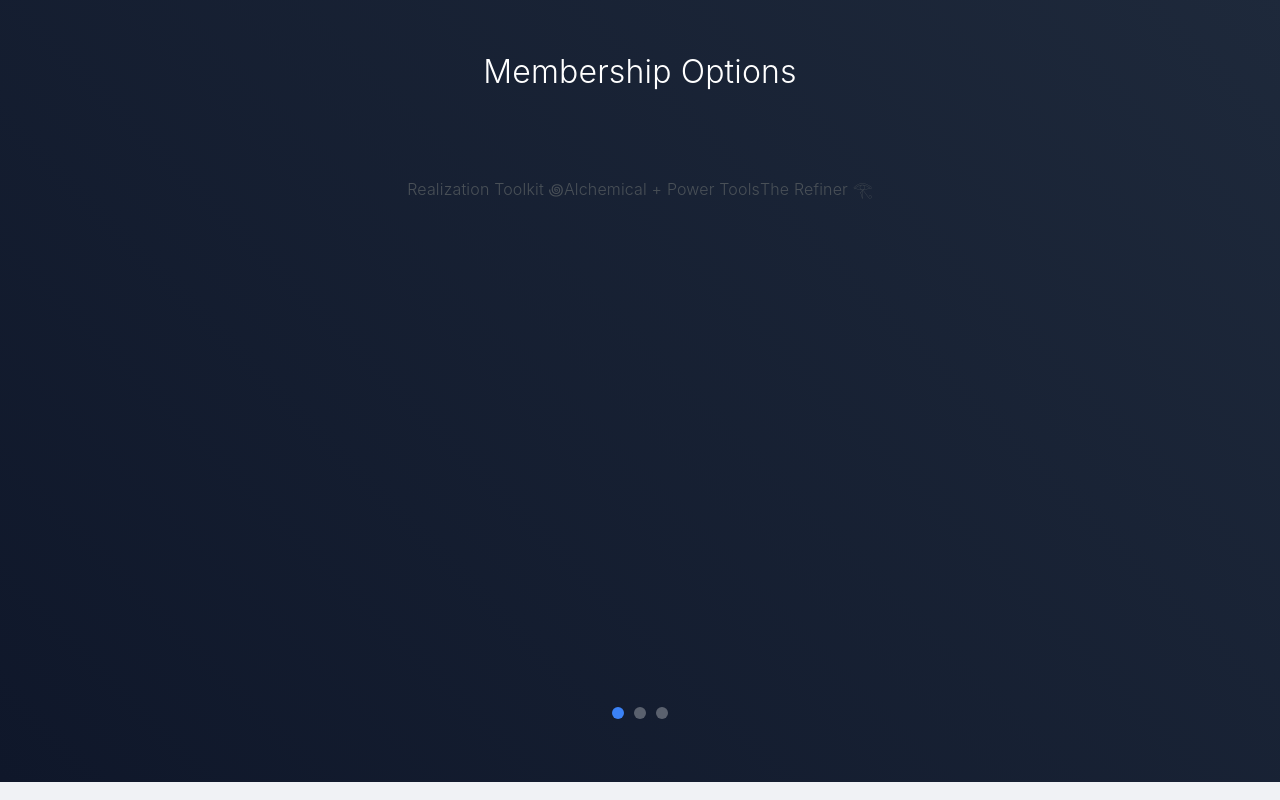
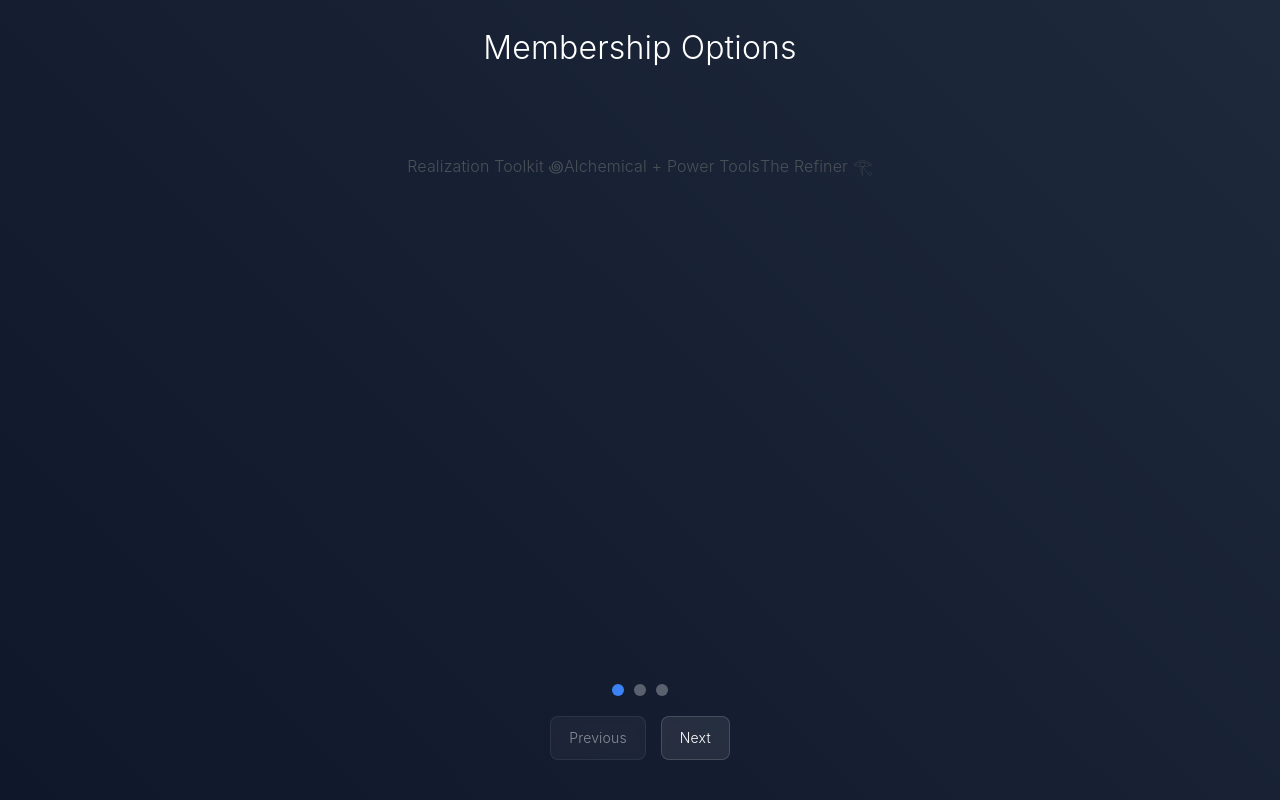
Before and after one commit to peatf/realization-toolkit, a Next.js app: page / in a window 1280 px wide. Shown: the part 7356-8156 px from the top of the page. Built offline with nearby package versions, Linux system fonts and the light colour scheme.

Commit message:
Update PricingSection.tsx

```diff
--- a/components/sections/PricingSection.tsx
+++ b/components/sections/PricingSection.tsx
@@ -1,20 +1,25 @@
 import React, { useEffect, useState, useRef } from 'react';
 
-const Star = ({ isGlowing, delay }) => {
+// Star component (no changes)
+const Star = ({ isGlowing, delay }: { isGlowing: boolean; delay: number; }) => {
   return (
     <div
       style={{
-        width: '2px', height: '2px', borderRadius: '50%',
+        width: '2px',
+        height: '2px',
+        borderRadius: '50%',
         background: isGlowing ? '#fff' : '#666',
         transition: `all 2s ease-in-out ${delay}s`,
-        position: 'relative', zIndex: 1
+        position: 'relative',
+        zIndex: 1,
       }}
     ></div>
   );
 };
 
+// StarsBackground component (no changes)
 const StarsBackground = () => {
-  const [glowingStars, setGlowingStars] = useState([]);
+  const [glowingStars, setGlowingStars] = useState<number[]>([]);
   const stars = 50;
   useEffect(() => {
     const interval = setInterval(() => {
@@ -25,28 +30,52 @@ const StarsBackground = () => {
   }, []);
 
   return (
-    <div className="stars-container" style={{
-      position: 'absolute', top: 0, left: 0, width: '100%', height: '100%',
-      overflow: 'hidden', pointerEvents: 'none'
-    }}>
+    <div
+      className="stars-container"
+      style={{
+        position: 'absolute',
+        top: 0,
+        left: 0,
+        width: '100%',
+        height: '100%',
+        overflow: 'hidden',
+        pointerEvents: 'none',
+      }}
+    >
       {Array.from({ length: stars }).map((_, index) => {
         const isGlowing = glowingStars.includes(index);
         const left = Math.random() * 100;
         const top = Math.random() * 100;
         const delay = (index % 10) * 0.1;
         return (
-          <div key={`star-${index}`} style={{
-              position: 'absolute', left: `${left}%`, top: `${top}%`,
-              opacity: isGlowing ? 1 : 0.5, transform: `scale(${isGlowing ? 1.5 : 1})`,
-              transition: `all 2s ease-in-out ${delay}s` }}>
+          <div
+            key={`star-${index}`}
+            style={{
+              position: 'absolute',
+              left: `${left}%`,
+              top: `${top}%`,
+              opacity: isGlowing ? 1 : 0.5,
+              transform: `scale(${isGlowing ? 1.5 : 1})`,
+              transition: `all 2s ease-in-out ${delay}s`,
+            }}
+          >
             <Star isGlowing={isGlowing} delay={delay} />
             {isGlowing && (
-              <div style={{
-                position: 'absolute', width: '6px', height: '6px', borderRadius: '50%',
-                background: 'rgba(59, 130, 246, 0.6)', filter: 'blur(2px)',
-                top: '-2px', left: '-2px',
-                boxShadow: '0 0 8px 2px rgba(59, 130, 246, 0.6), 0 0 12px 4px rgba(59, 130, 246, 0.4)',
-                zIndex: 0 }} />
+              <div
+                style={{
+                  position: 'absolute',
+                  width: '6px',
+                  height: '6px',
+                  borderRadius: '50%',
+                  background: 'rgba(59, 130, 246, 0.6)',
+                  filter: 'blur(2px)',
+                  top: '-2px',
+                  left: '-2px',
+                  boxShadow:
+                    '0 0 8px 2px rgba(59, 130, 246, 0.6), 0 0 12px 4px rgba(59, 130, 246, 0.4)',
+                  zIndex: 0,
+                }}
+              />
             )}
           </div>
         );
@@ -55,39 +84,78 @@ const StarsBackground = () => {
   );
 };
 
+// Product Data (using full data as provided)
 const products = [
   {
-    id: 'rtk', title: "Realization Toolkit ꩜", hasMultipleIntervals: true,
+    id: 'rtk',
+    title: "Realization Toolkit ꩜",
+    hasMultipleIntervals: true,
     intervals: {
-      monthly: { price: "376.00", interval: "Every month", pricingOptionId: "25c4487a-6156-469c-a69c-fe8920e9ec29" },
-      weekly: { price: "188.00", interval: "Every 2 weeks", pricingOptionId: "9bed5f13-3739-4c68-946f-de79b88f46b7" }
+      monthly: {
+        price: "376.00",
+        interval: "Every month",
+        pricingOptionId: "25c4487a-6156-469c-a69c-fe8920e9ec29",
+      },
+      weekly: {
+        price: "188.00",
+        interval: "Every 2 weeks",
+        pricingOptionId: "9bed5f13-3739-4c68-946f-de79b88f46b7",
+      },
     },
     toggleLabels: { monthly: "Monthly", weekly: "2 Weeks" },
     pricingPlanId: "fc0ee596-0820-4e2d-ae7f-8762360121ba",
-    features: [ "Access to Alchemical Tools", "Access to Power Tools", "Access to Live Vision Coaching Calls", "Access to Vision Coaching Call Replays", "Access to 1:1 Booking" ]
+    features: [
+      "Access to Alchemical Tools",
+      "Access to Power Tools",
+      "Access to Live Vision Coaching Calls",
+      "Access to Vision Coaching Call Replays",
+      "Access to 1:1 Booking",
+    ],
   },
   {
-    id: 'ap-tools', title: "Alchemical + Power Tools", price: "96.00", interval: "Every month",
-    pricingPlanId: "c8a2ed11-3bee-4456-9e25-54ace2d47267", pricingOptionId: "51646566-212a-480d-83d4-fe70f664958d",
-    features: [ "Access to Realization: Alchemical Tools", "Access to Realization: Power Tools", "Access to one Monthly Vision Coaching Call recording" ]
+    id: 'ap-tools',
+    title: "Alchemical + Power Tools",
+    price: "96.00",
+    interval: "Every month",
+    pricingPlanId: "c8a2ed11-3bee-4456-9e25-54ace2d47267",
+    pricingOptionId: "51646566-212a-480d-83d4-fe70f664958d",
+    features: [
+      "Access to Realization: Alchemical Tools",
+      "Access to Realization: Power Tools",
+      "Access to one Monthly Vision Coaching Call recording",
+    ],
   },
   {
-    id: 'refiner', title: "The Refiner 𓂀", hasMultipleIntervals: true,
+    id: 'refiner',
+    title: "The Refiner 𓂀",
+    hasMultipleIntervals: true,
     intervals: {
-      monthly: { price: "34.00", interval: "Every month", pricingOptionId: "6e23e623-a4dd-4269-8bb9-24d79dc02da5" },
-      weekly: { price: "8.50", interval: "Every week", pricingOptionId: "1dd0b7cd-69c7-4f1f-85bb-1bb347110ee8" }
+      monthly: {
+        price: "34.00",
+        interval: "Every month",
+        pricingOptionId: "6e23e623-a4dd-4269-8bb9-24d79dc02da5",
+      },
+      weekly: {
+        price: "8.50",
+        interval: "Every week",
+        pricingOptionId: "1dd0b7cd-69c7-4f1f-85bb-1bb347110ee8",
+      },
     },
     toggleLabels: { monthly: "Monthly", weekly: "Weekly" },
     pricingPlanId: "6e1c0811-d0c3-4e0d-8579-bc65cc83b41f",
-    features: [ "Unlimited Access to the Refiner", "Bonus: Access to Tension to Form Tool" ]
-  }
+    features: [
+      "Unlimited Access to the Refiner",
+      "Bonus: Access to Tension to Form Tool",
+    ],
+  },
 ];
 
-const UserAccountApi = window.UserAccountApi || {
-  joinPricingPlan: (planId, optionId) => {
+// Use a type cast here so TypeScript knows we may have a UserAccountApi on the window object.
+const UserAccountApi = (window as any).UserAccountApi || {
+  joinPricingPlan: (planId: string, optionId: string) => {
     console.warn('UserAccountApi.joinPricingPlan called (mocked):', { planId, optionId });
     alert(`Simulating signup for plan ${planId}, option ${optionId}`);
-  }
+  },
 };
 
 const PricingSection = () => {
@@ -96,19 +164,19 @@ const PricingSection = () => {
     products.reduce((acc, product, index) => {
       if (product.hasMultipleIntervals) acc[index] = 'monthly';
       return acc;
-    }, {})
+    }, {} as { [key: number]: string })
   );
-  const containerRef = useRef(null);
+  const containerRef = useRef<HTMLDivElement>(null);
   const [prevHover, setPrevHover] = useState(false);
   const [nextHover, setNextHover] = useState(false);
 
-  const handleSelectCard = (index) => setActiveCardIndex(index);
-  const handleIntervalChange = (productIndex, intervalKey) => {
-    setSelectedIntervals(prev => ({ ...prev, [productIndex]: intervalKey }));
+  const handleSelectCard = (index: number) => setActiveCardIndex(index);
+  const handleIntervalChange = (productIndex: number, intervalKey: string) => {
+    setSelectedIntervals((prev) => ({ ...prev, [productIndex]: intervalKey }));
   };
 
   useEffect(() => {
-    const handleKeyDown = (e) => {
+    const handleKeyDown = (e: KeyboardEvent) => {
       if (e.key === 'ArrowUp' && activeCardIndex > 0) {
         setActiveCardIndex(activeCardIndex - 1);
       } else if (e.key === 'ArrowDown' && activeCardIndex < products.length - 1) {
@@ -120,29 +188,116 @@ const PricingSection = () => {
   }, [activeCardIndex]);
 
   return (
-    <div ref={containerRef} style={{
-        width: '100%', minHeight: '100vh', background: 'linear-gradient(45deg, #0f172a, #1e293b)',
-        display: 'flex', flexDirection: 'column', alignItems: 'center', justifyContent: 'center',
-        padding: '40px 20px', overflow: 'hidden', position: 'relative',
-        fontFamily: '-apple-system, BlinkMacSystemFont, "Segoe UI", Roboto, Helvetica, Arial, sans-serif' }}>
-
-      <h1 style={{ color: 'white', marginBottom: '80px', textAlign: 'center', fontSize: '32px' }}>
+    <div
+      ref={containerRef}
+      style={{
+        width: '100%',
+        minHeight: '100vh',
+        background: 'linear-gradient(45deg, #0f172a, #1e293b)',
+        display: 'flex',
+        flexDirection: 'column',
+        alignItems: 'center',
+        justifyContent: 'center',
+        padding: '40px 20px',
+        overflow: 'hidden',
+        position: 'relative',
+        fontFamily:
+          '-apple-system, BlinkMacSystemFont, "Segoe UI", Roboto, Helvetica, Arial, sans-serif',
+      }}
+    >
+      <h1
+        style={{
+          color: 'white',
+          marginBottom: '80px',
+          textAlign: 'center',
+          fontSize: '32px',
+        }}
+      >
         Membership Options
       </h1>
 
-      <div style={{ position: 'relative', width: '100%', height: '500px',
-          display: 'flex', justifyContent: 'center', alignItems: 'flex-start' }}>
+      {/* Card container - You would replace the placeholder with your full MembershipCard implementation */}
+      <div
+        style={{
+          position: 'relative',
+          width: '100%',
+          height: '500px',
+          display: 'flex',
+          justifyContent: 'center',
+          alignItems: 'flex-start',
+        }}
+      >
         {products.map((plan, index) => (
-          <div key={plan.id || index}>{plan.title}</div> // Placeholder - swap for full MembershipCard
+          <div key={plan.id || index}>{plan.title}</div> // Placeholder content
         ))}
       </div>
 
-      <div style={{ display: 'flex', marginTop: '30px', gap: '10px', justifyContent: 'center' }}>
+      {/* Indicator dots */}
+      <div
+        style={{
+          display: 'flex',
+          marginTop: '30px',
+          gap: '10px',
+          justifyContent: 'center',
+        }}
+      >
         {products.map((_, index) => (
-          <button key={index} onClick={() => setActiveCardIndex(index)}
-            style={{ width: '12px', height: '12px', borderRadius: '50%', background: index === activeCardIndex ? '#3b82f6' : 'rgba(255,255,255,0.3)', border: 'none', cursor: 'pointer', transition: 'all 0.3s ease' }}
-            aria-label={`View ${products[index].title} plan`} />
+          <button
+            key={index}
+            onClick={() => setActiveCardIndex(index)}
+            style={{
+              width: '12px',
+              height: '12px',
+              borderRadius: '50%',
+              background:
+                index === activeCardIndex ? '#3b82f6' : 'rgba(255,255,255,0.3)',
+              border: 'none',
+              cursor: 'pointer',
+              transition: 'all 0.3s ease',
+            }}
+            aria-label={`View ${products[index].title} plan`}
+          />
         ))}
+      </div>
+
+      {/* Navigation Buttons */}
+      <div style={{ display: 'flex', marginTop: '20px', gap: '15px', justifyContent: 'center' }}>
+        <button
+          onClick={() => activeCardIndex > 0 && setActiveCardIndex(activeCardIndex - 1)}
+          disabled={activeCardIndex === 0}
+          style={{
+            padding: '10px 18px',
+            background: 'rgba(255, 255, 255, 0.08)',
+            border: '1px solid rgba(255, 255, 255, 0.15)',
+            borderRadius: '8px',
+            color: 'white',
+            cursor: 'pointer',
+            transition: 'all 0.3s ease',
+            backdropFilter: 'blur(4px)',
+            fontSize: '14px',
+            opacity: activeCardIndex === 0 ? 0.5 : 1,
+          }}
+        >
+          Previous
+        </button>
+        <button
+          onClick={() => activeCardIndex < products.length - 1 && setActiveCardIndex(activeCardIndex + 1)}
+          disabled={activeCardIndex === products.length - 1}
+          style={{
+            padding: '10px 18px',
+            background: 'rgba(255, 255, 255, 0.08)',
+            border: '1px solid rgba(255, 255, 255, 0.15)',
+            borderRadius: '8px',
+            color: 'white',
+            cursor: 'pointer',
+            transition: 'all 0.3s ease',
+            backdropFilter: 'blur(4px)',
+            fontSize: '14px',
+            opacity: activeCardIndex === products.length - 1 ? 0.5 : 1,
+          }}
+        >
+          Next
+        </button>
       </div>
     </div>
   );
```
